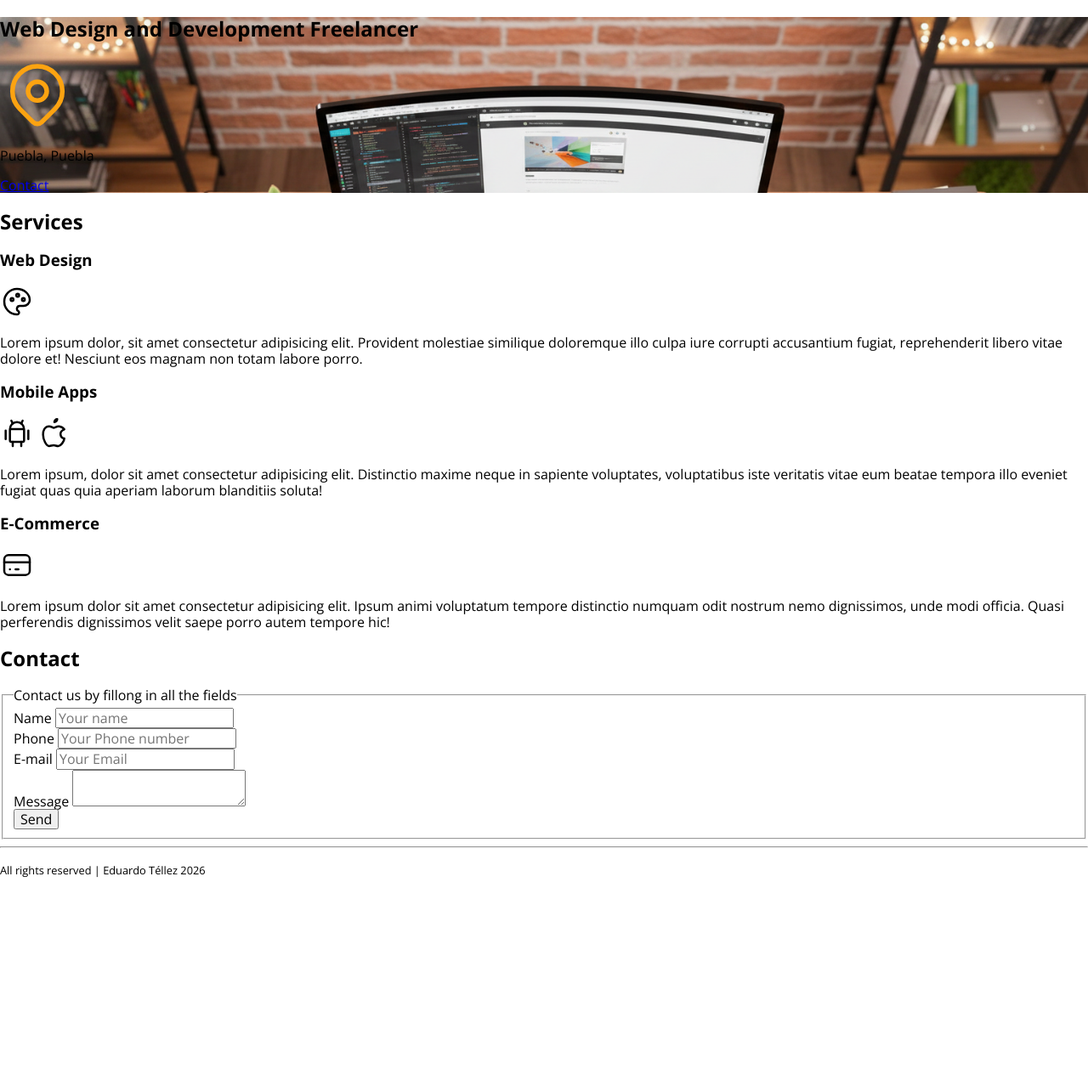
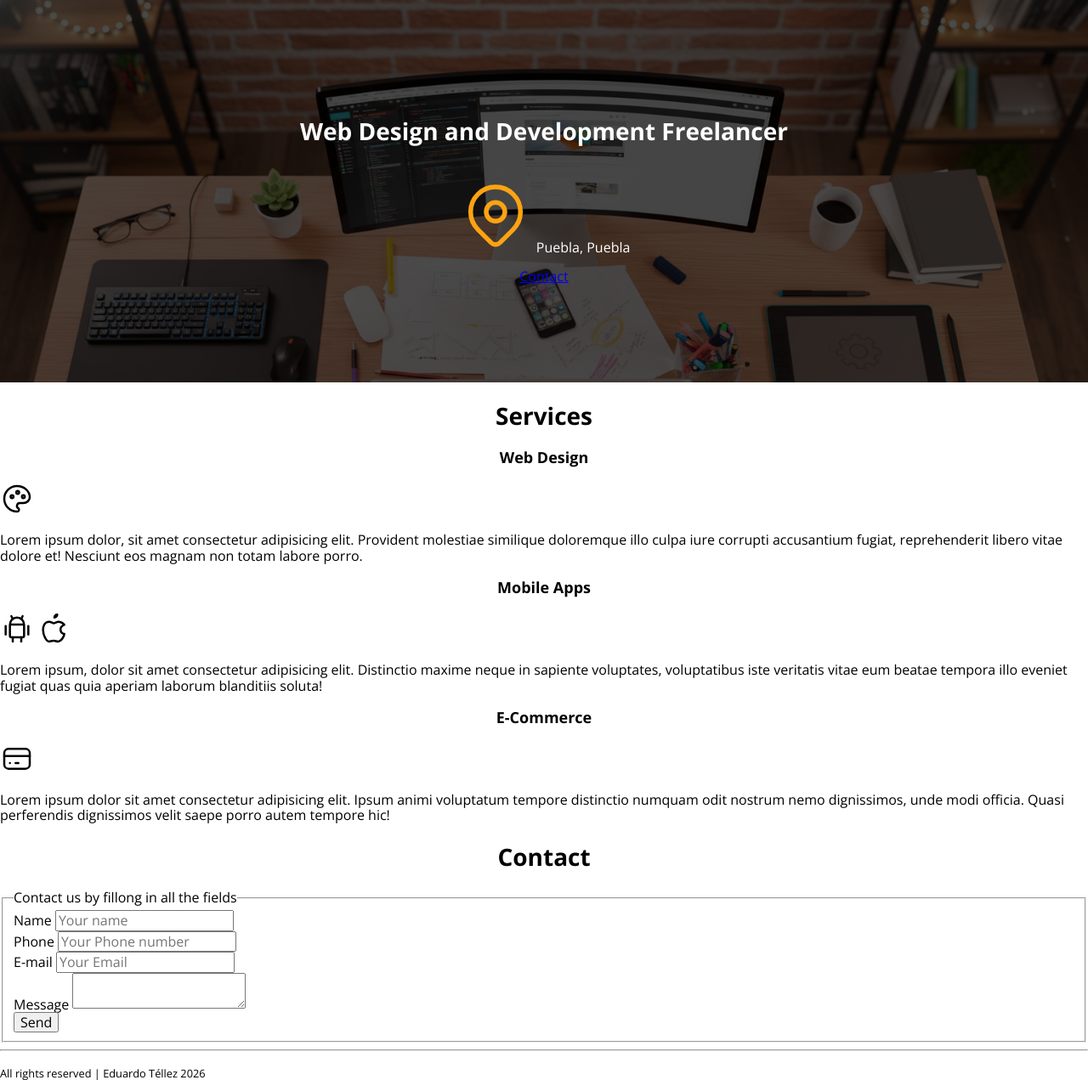
Before and after one commit to BPCPixel/web-development, a PHP site: page / in a window 1280 px wide. Shown: the part 148-1419 px from the top of the page at 85% size. Before the commit the page ends 1181 px from the top, so only its background shows below. Run offline with PHP 8.4, Linux system fonts and the light colour scheme; some web fonts are replaced.

Commit message:
Positioning elements with position-absolute and Adding styles to Headings

```diff
--- a/freelancer/css/styles.css
+++ b/freelancer/css/styles.css
@@ -33,9 +33,20 @@ body{
     font-optical-sizing: auto;
 }
 
-.title{
+h1{
+    font-size: var(--font-main);
+}
+
+h2{
+    font-size: 2.8rem;
+}
+
+h3{
+    font-size: 1.8rem;
+}
+
+h1, h2, h3{
     text-align: center;
-    font-size: var(--font-main);
 }
 
 .title span{
@@ -101,5 +112,28 @@ Media Querie for a SmartTV
     background-image: url(../img/hero.png);
     background-repeat: no-repeat;
     background-size: cover;
+    height: 450px;
+    position: relative;
+}
 
+.hero-content{
+    position: absolute;
+    background-color: rgba(0, 0, 0, 0.7);
+    width: 100%;
+    height: 100%;
+
+    display: flex;
+    flex-direction: column;
+    align-items: center;
+    justify-content: center;
 }
+
+.hero-content h2,
+.hero-content p{
+    color: var(--white);
+}
+
+.location{
+    display: flex;
+    align-items: center;
+}
--- a/freelancer/index.html
+++ b/freelancer/index.html
@@ -41,6 +41,8 @@
         <div class="hero-content">
             <h2>Web Design and Development Freelancer</h2>
 
+        <div class="location">
+            <p>
             <!--category: Map
             tags: [navigation, location, travel, pin, position, marker]
             version: "1.0"
@@ -57,9 +59,8 @@
                 <path d="M9 11a3 3 0 1 0 6 0a3 3 0 0 0 -6 0" />
                 <path d="M17.657 16.657l-4.243 4.243a2 2 0 0 1 -2.827 0l-4.244 -4.243a8 8 0 1 1 11.314 0z" />
             </svg>
-
-
-        <p>Puebla, Puebla</p>
+            Puebla, Puebla</p>
+        </div>
 
         <a href="#">Contact</a>
         </div>
```
